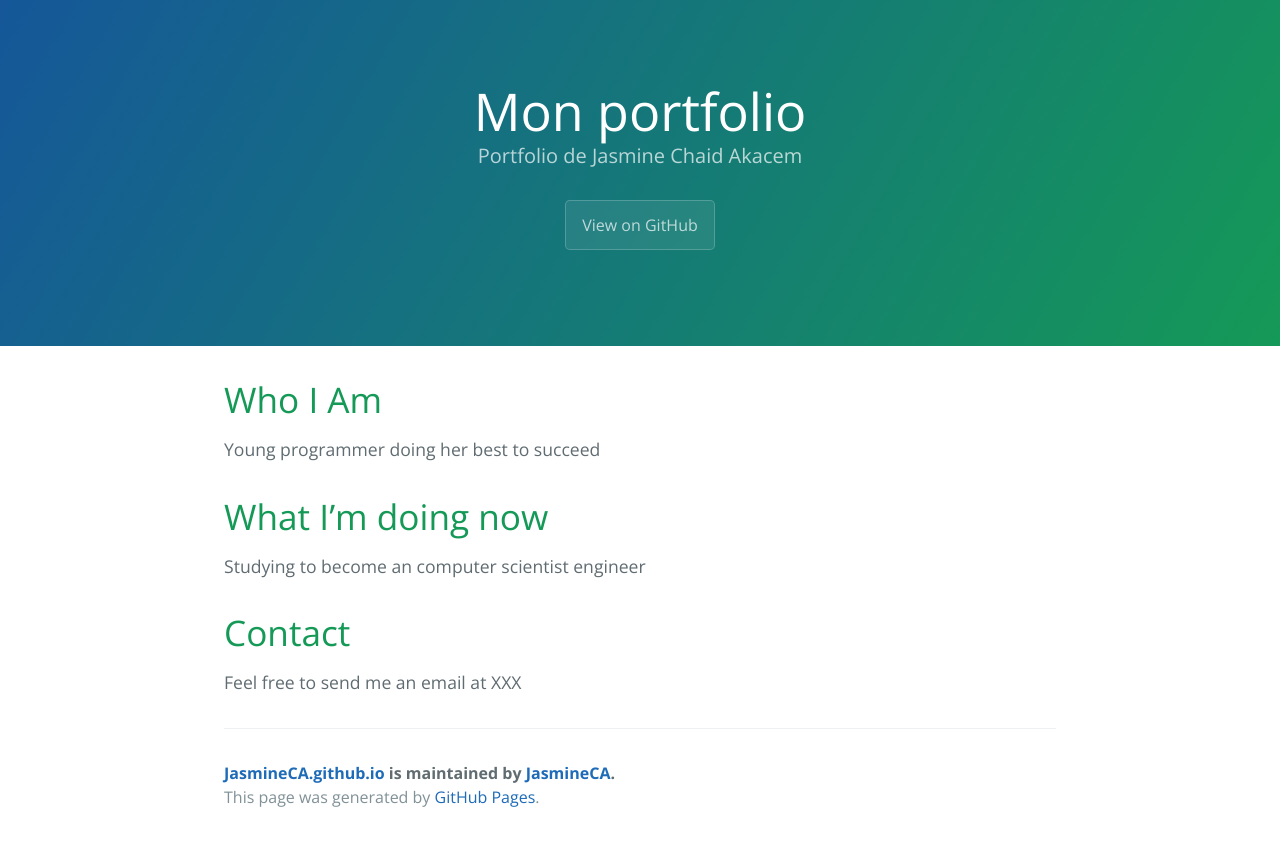
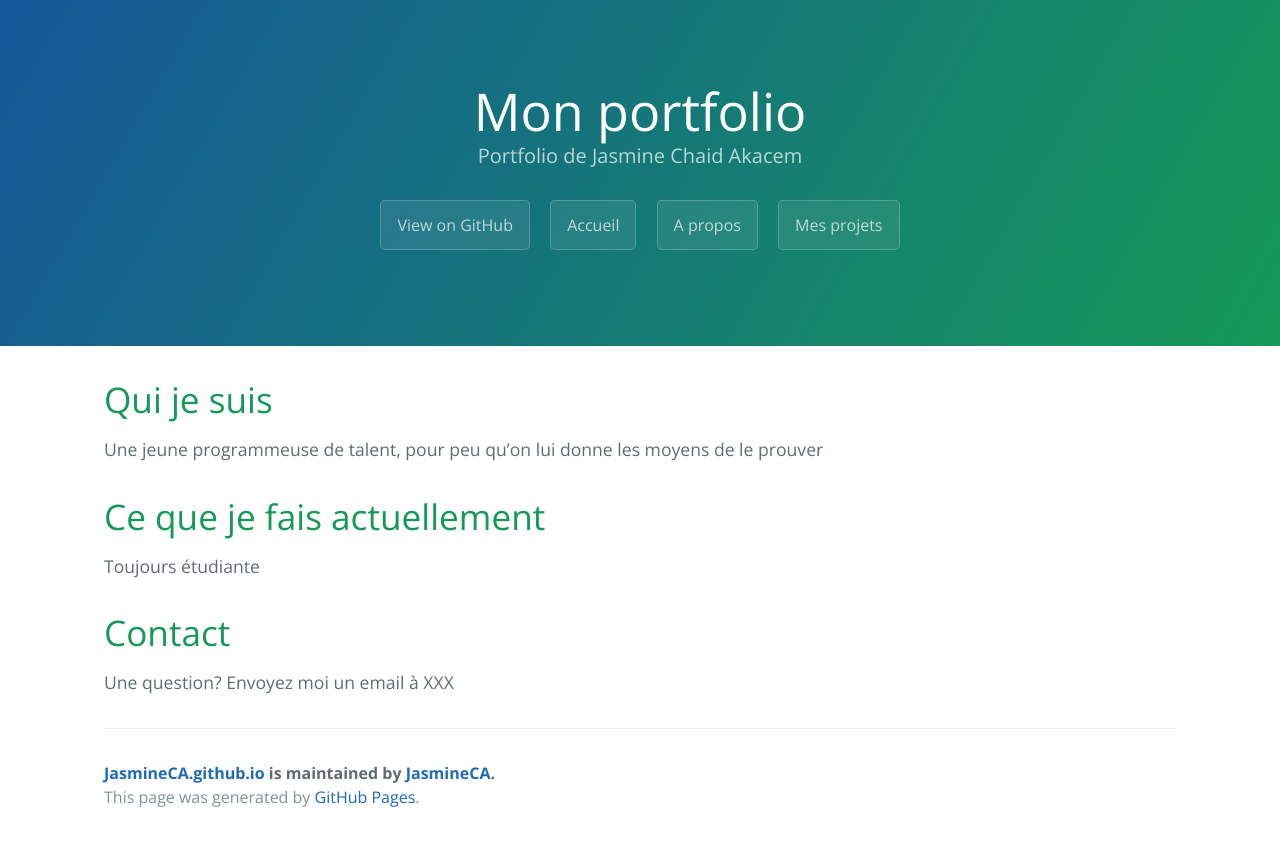
Before and after one commit to JasmineCA/JasmineCA.github.io, a Jekyll site: the page built from about.markdown, in a window 1280 px wide. Shown: the top 846 px of the page. Built offline with Jekyll 4.4.1, drawn with Linux system fonts in a browser that asks for light colours; nearby versions of some CDN libraries.

Commit message:
Navigation on header

```diff
--- a/_layouts/default.html
+++ b/_layouts/default.html
@@ -17,6 +17,9 @@
       <h1 class="project-name">{{ site.title | default: site.github.repository_name }}</h1>
       <h2 class="project-tagline">{{ site.description | default: site.github.project_tagline }}</h2>
       <a href="{{ site.github.repository_url }}" class="button">View on GitHub</a>
+      <a href="{{ site.url }}" class="button"> Accueil</a>
+      <a href="{{ site.url }}/about/" class="button">A propos</a>
+      <a href="{{ site.url }}/projets/" class="button">Mes projets</a>
       <!-- {% if site.show_downloads %} -->
         <a href="{{ site.github.zip_url }}" class="button">Download .zip</a>
         <a href="{{ site.github.tar_url }}" class="button">Download .tar.gz</a>
--- a/_sass/jekyll-theme-cayman.scss
+++ b/_sass/jekyll-theme-cayman.scss
@@ -152,7 +152,7 @@ a {
   }
 
   @include large {
-    max-width: 64rem;
+    max-width: 79rem;
     padding: 2rem 6rem;
     margin: 0 auto;
     font-size: 1.1rem;
--- a/about.markdown
+++ b/about.markdown
@@ -4,14 +4,14 @@ title: About
 permalink: /about/
 ---
 
-# Who I Am
+# Qui je suis
 
-Young programmer doing her best to succeed
+Une jeune programmeuse de talent, pour peu qu'on lui donne les moyens de le prouver
 
-# What I'm doing now
+# Ce que je fais actuellement
 
-Studying to become an computer scientist engineer
+Toujours étudiante
 
 # Contact
 
-Feel free to send me an email at XXX
+Une question? Envoyez moi un email à XXX
```
Also changed, not shown: projects/Presentation.md (deleted, +0 -9 lines), projets/Presentation.md (added, +9 -0 lines).
